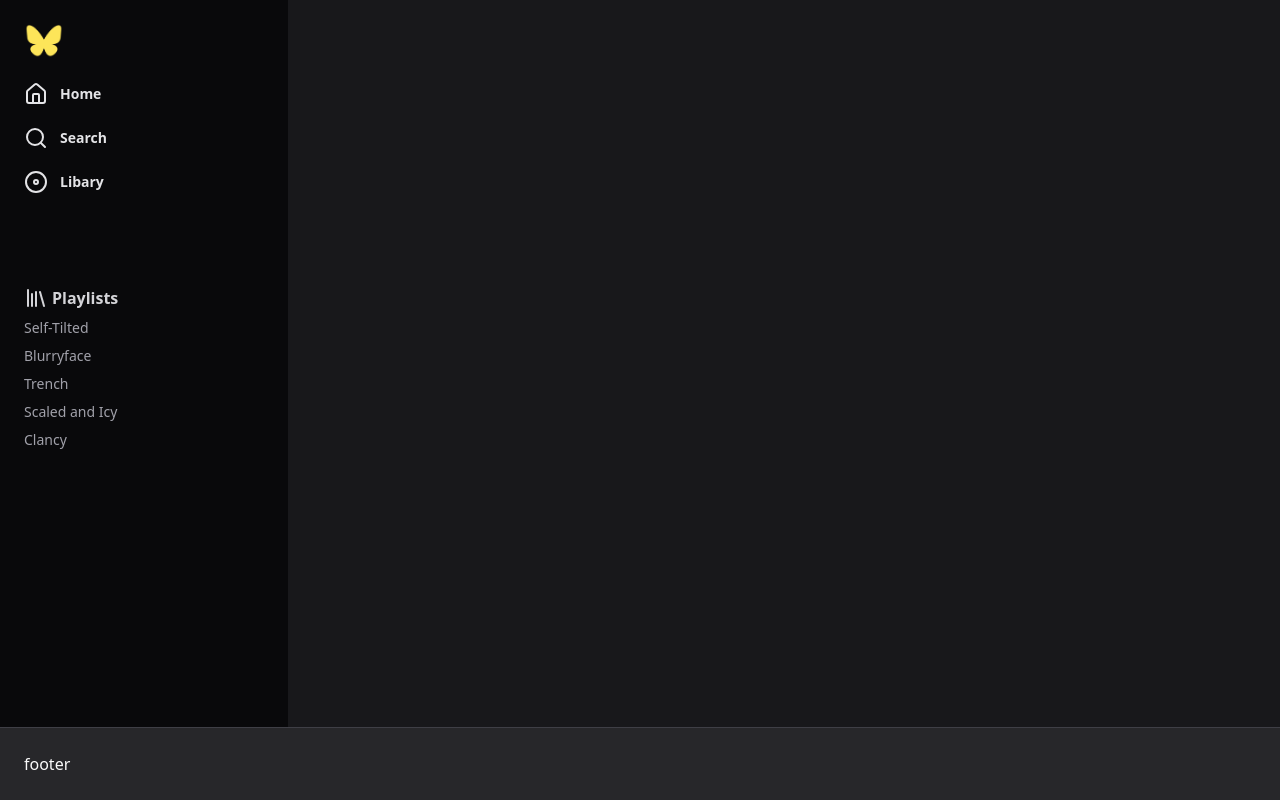
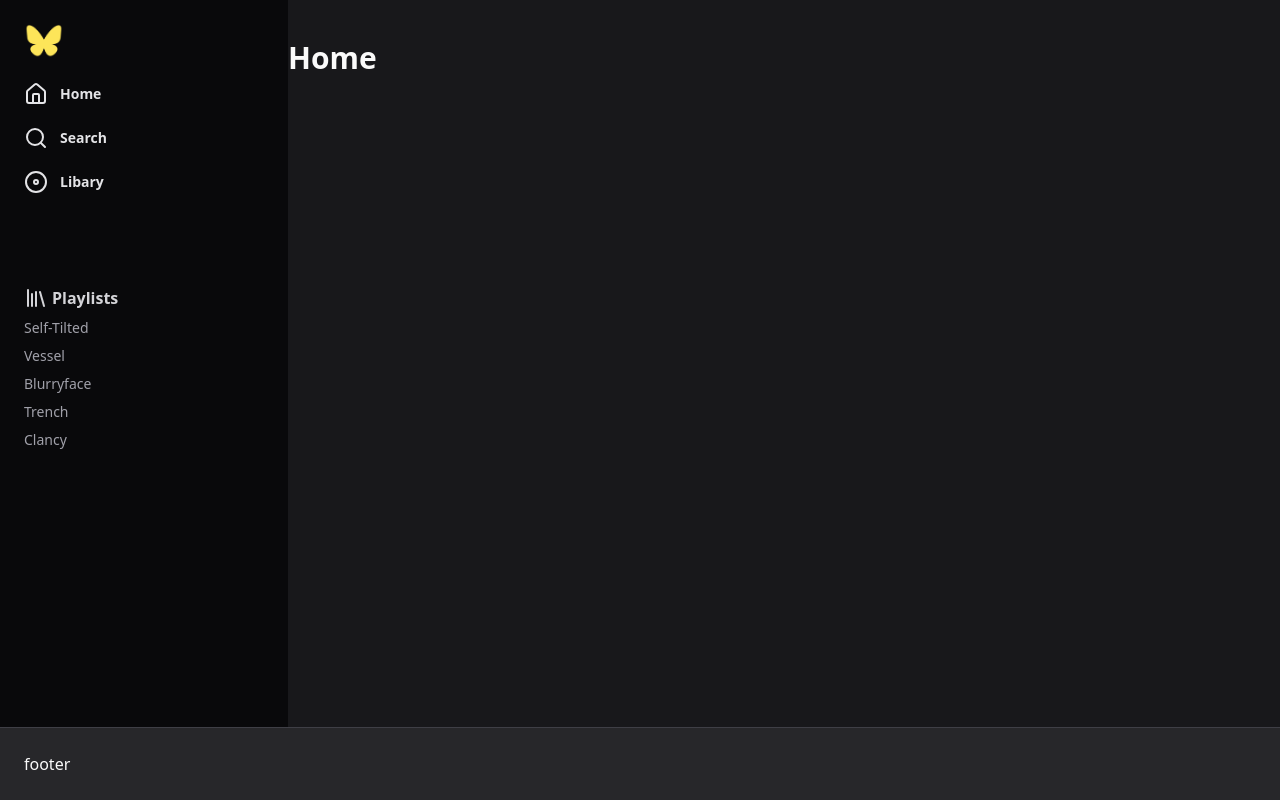
Before and after one commit to alisonadriel/nulify, a Next.js app: page / in a window 1280 px wide. Built offline with nearby package versions, Linux system fonts and the light colour scheme.

Commit message:
style: album-section

```diff
--- a/src/app/page.tsx
+++ b/src/app/page.tsx
@@ -31,12 +31,14 @@ export default function Home() {
                <Library/> Playlists </h1>
              </div>
             <a href="" className='text-sm text-zinc-400 hover:text-zinc-100' >Self-Tilted</a>
+            <a href="" className='text-sm text-zinc-400 hover:text-zinc-100'>Vessel</a>
             <a href="" className='text-sm text-zinc-400 hover:text-zinc-100'>Blurryface</a>
             <a href="" className='text-sm text-zinc-400 hover:text-zinc-100'>Trench</a>
-            <a href="" className='text-sm text-zinc-400 hover:text-zinc-100'>Scaled and Icy</a>
             <a href="" className='text-sm text-zinc-400 hover:text-zinc-100'>Clancy</a>
           </nav>
         </aside>
+
+        <h1 className='font-semibold text-3xl mt-10'>Home</h1>
         <main className="flex-1 p-6"></main>
         </div>
         <footer className="bg-zinc-800 border-t border-zinc-700 p-6">
```
